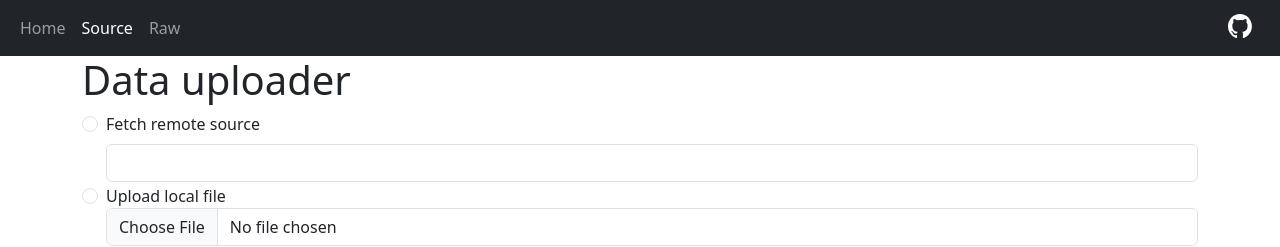
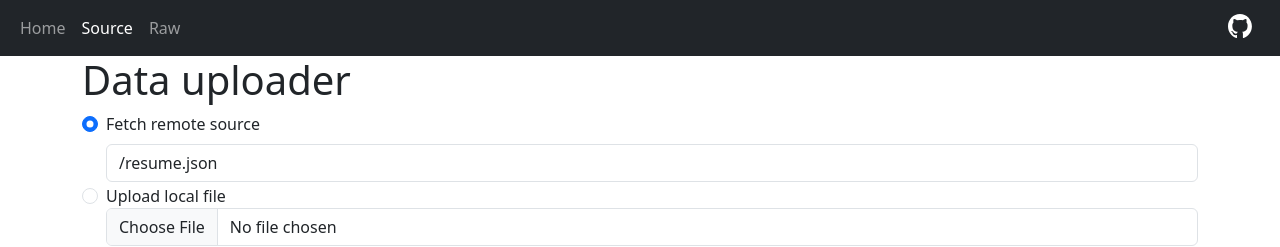
Before and after one commit to chrjl/react-resume--server, a React (Vite) app: page /source in a window 1280 px wide. Shown: the top 247 px of the page. Built offline with nearby package versions, Linux system fonts and the light colour scheme.

Commit message:
feat(MetaContext): default values using MetaContext
UI improvements

```diff
--- a/src/routes/source.tsx
+++ b/src/routes/source.tsx
@@ -1,4 +1,6 @@
 import { Form } from 'react-router-dom';
+import { useRef } from 'react';
+import { useMeta } from '../contexts/MetaContext';
 
 export function action(dispatch) {
   return async function ({ request }) {
@@ -38,6 +40,12 @@ export function action(dispatch) {
 }
 
 export default function DataUploader() {
+  const meta = useMeta();
+  const urlRadioRef = useRef(null);
+  const urlInputRef = useRef(null);
+  const fileRadioRef = useRef(null);
+  const fileInputRef = useRef(null);
+
   return (
     <div className="container">
       <h1>Data uploader</h1>
@@ -50,11 +58,21 @@ export default function DataUploader() {
             id="sourceTypeRemote"
             value="remote"
             className="form-check-input"
+            defaultChecked={meta.source.type === 'remote'}
+            ref={urlRadioRef}
+            onInput={() => urlInputRef.current.focus()}
           />
           <label htmlFor="sourceTypeRemote" className="form-label">
             Fetch remote source
           </label>
-          <input type="text" name="url" className="form-control" />
+          <input
+            type="text"
+            name="url"
+            className="form-control"
+            defaultValue={meta.source.url}
+            ref={urlInputRef}
+            onFocus={() => (urlRadioRef.current.checked = true)}
+          />
         </fieldset>
 
         <fieldset className="form-check">
@@ -64,9 +82,18 @@ export default function DataUploader() {
             id="sourceTypeFile"
             value="file"
             className="form-check-input"
+            defaultChecked={meta.source.type === 'file'}
+            ref={fileRadioRef}
+            onInput={() => fileInputRef.current.focus()}
           />
           <label htmlFor="sourceTypeFile">Upload local file</label>
-          <input type="file" name="file" className="form-control" />
+          <input
+            type="file"
+            name="file"
+            className="form-control"
+            ref={fileInputRef}
+            onFocus={() => (fileRadioRef.current.checked = true)}
+          />
         </fieldset>
 
         <div className="mt-4">
```
